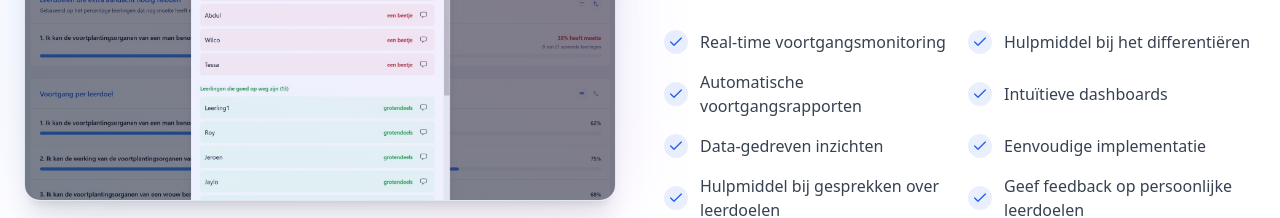
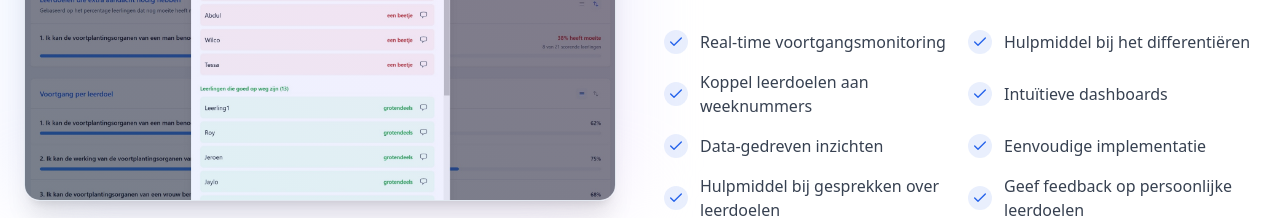
Before and after one commit to tristanmerlijn/leerdoelenmonitor, a React (Vite) app: page / in a window 1280 px wide. Shown: the part 2386-2604 px from the top of the page. Built offline with nearby package versions, Linux system fonts and the light colour scheme.

Commit message:
Update benefit text
Updates the text of one of the benefits.

```diff
--- a/src/components/Benefits.tsx
+++ b/src/components/Benefits.tsx
@@ -6,7 +6,7 @@ export function Benefits() {
   const benefits = [
     "Real-time voortgangsmonitoring",
     "Hulpmiddel bij het differentiëren",
-    "Automatische voortgangsrapporten",
+    "Koppel leerdoelen aan weeknummers",
     "Intuïtieve dashboards",
     "Data-gedreven inzichten",
     "Eenvoudige implementatie",
```
